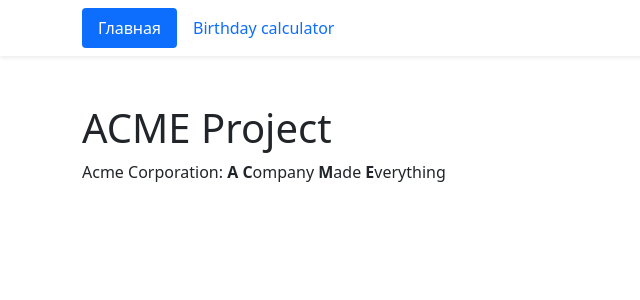
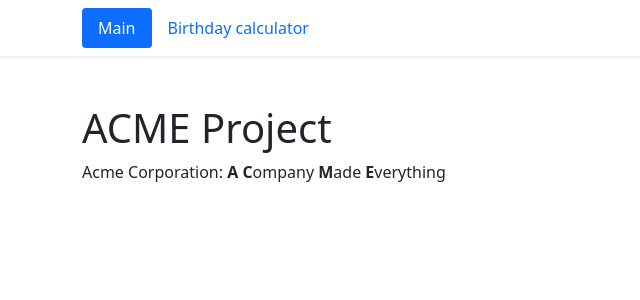
Before and after one commit to tripleten-com/acme_project, a Django app: page / in a window 1280 px wide. Shown: the top 300 px of the page, without its empty margins (0-640 px from the left). Run offline with Django 3.2, Linux system fonts and the light colour scheme.

Commit message:
fix name

```diff
--- a/acme_project/templates/includes/header.html
+++ b/acme_project/templates/includes/header.html
@@ -6,7 +6,7 @@
           <li class="nav-item">
             <a class="nav-link {% if view_name == 'pages:homepage' %} active {% endif %}"
               href="{% url 'pages:homepage' %}">
-              Главная
+              Main
             </a>
           </li>
           <li class="nav-item">
```
